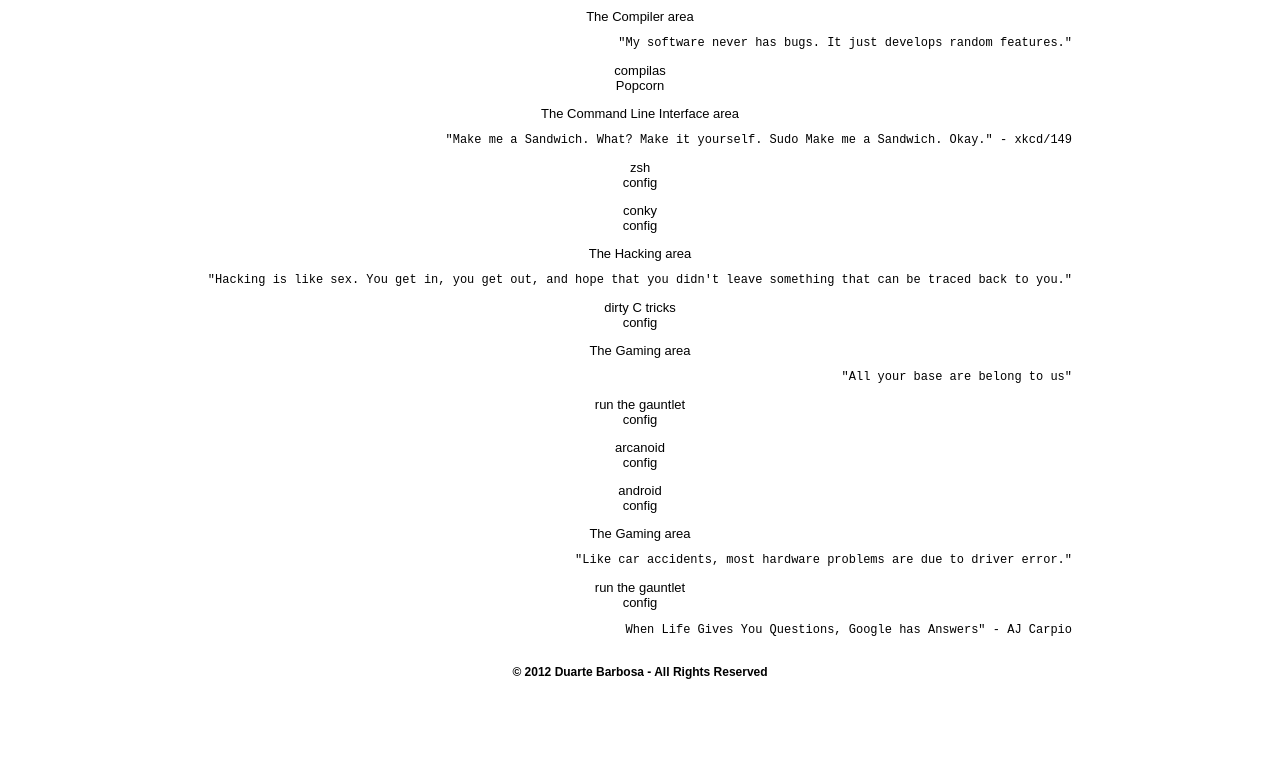
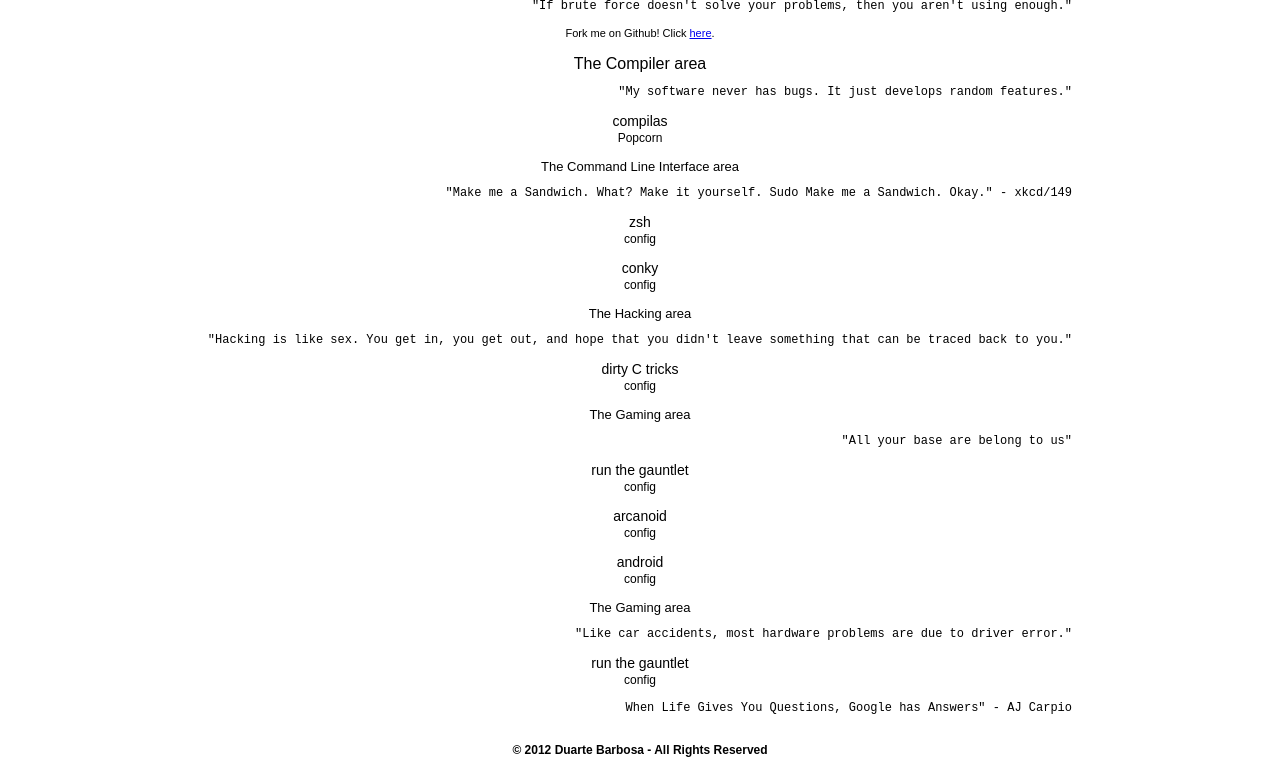
Before and after one commit to duartebarbosa/website, a plain HTML site: page g33kness.html in a window 1280 px wide. Shown: the part 212-977 px from the top of the page. Before the commit the page ends 899 px from the top, so only its background shows below. Drawn offline with Linux system fonts and the light colour scheme.

```diff
--- a/g33kness.html
+++ b/g33kness.html
@@ -22,62 +22,65 @@
 		</span>
 		<br><a id="desc"><br></a>
 
-		<p id="title">G33Kness<br></p>
+		<p class="title">G33Kness<br></p>
 
 		<p class="quotes">"If brute force doesn't solve your problems, then you aren't using enough."</p>
-
-		<span id="sub-title">The Compiler area</span><br>
+		<span style="font-size:11px;">
+			Fork me on Github! Click <a href="https://github.com/duartebarbosa">here</a>.<br>
+		</span>
+		<br>
+		<span class="sub-title">The Compiler area</span><br>
 		<p class="quotes">"My software never has bugs. It just develops random features."</p>
 
-		<p id="item">compilas<br>
-			<span id="sub-item">
+		<p class="item">compilas<br>
+			<span class="sub-item">
 				Popcorn<br>
 			</span>
 		</p>
 
 		<span id="sub-title">The Command Line Interface area</span><br>
 		<p class="quotes">"Make me a Sandwich. What? Make it yourself. Sudo Make me a Sandwich. Okay." - xkcd/149</p>
-		<p id="item">zsh<br>
-			<span id="sub-item">
+		<p class="item">zsh<br>
+			<span class="sub-item">
 				config<br>
 			</span>
 		</p>
-		<p id="item">conky<br>
-			<span id="sub-item">
+		<p class="item">conky<br>
+			<span class="sub-item">
 				config<br>
 			</span>
 		</p>
 
 		<span id="sub-title">The Hacking area</span><br>
 		<p class="quotes">"Hacking is like sex. You get in, you get out, and hope that you didn't leave something that can be traced back to you."</p>
-		<p id="item">dirty C tricks<br>
-			<span id="sub-item">
+		<p class="item">dirty C tricks<br>
+			<span class="sub-item">
 				config<br>
 			</span>
 		</p>
 
 		<span id="sub-title">The Gaming area</span><br>
 		<p class="quotes">"All your base are belong to us"</p>
-		<p id="item">run the gauntlet<br>
-			<span id="sub-item">
+		<p class="item">run the gauntlet<br>
+			<span class="sub-item">
 				config<br>
 			</span>
 		</p>
-		<p id="item">arcanoid<br>
-			<span id="sub-item">
+		<p class="item">arcanoid<br>
+			<span class="sub-item">
 				config<br>
 			</span>
 		</p>
-		<p id="item">android<br>
-			<span id="sub-item">
+		<p class="item">android<br>
+			<span class="sub-item">
 				config<br>
 			</span>
 		</p>
 
 		<span id="sub-title">The Gaming area</span><br>
 		<p class="quotes">"Like car accidents, most hardware problems are due to driver error."</p>
-		<p id="item">run the gauntlet<br>
-			<span id="sub-item">
+		<p class="item">run the gauntlet<br>
+			<span class="sub-item">
 				config<br>
 			</span>
 		</p>
```
Also changed, not shown: music.html (+8 -1 lines), img/fiona/Photo0007.jpg (added), img/fiona/Photo0022.jpg (added), img/fiona/Photo0035 (2).jpg (added), img/marshall/IMGP1030.JPG (added), img/mojo/IMAG0399.jpg (added), img/mojo/IMAG0405.jpg (added).
